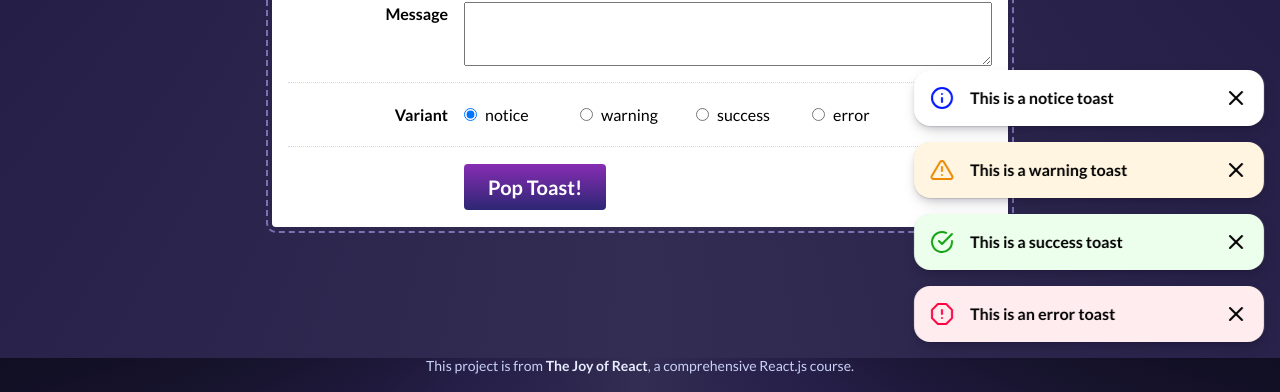
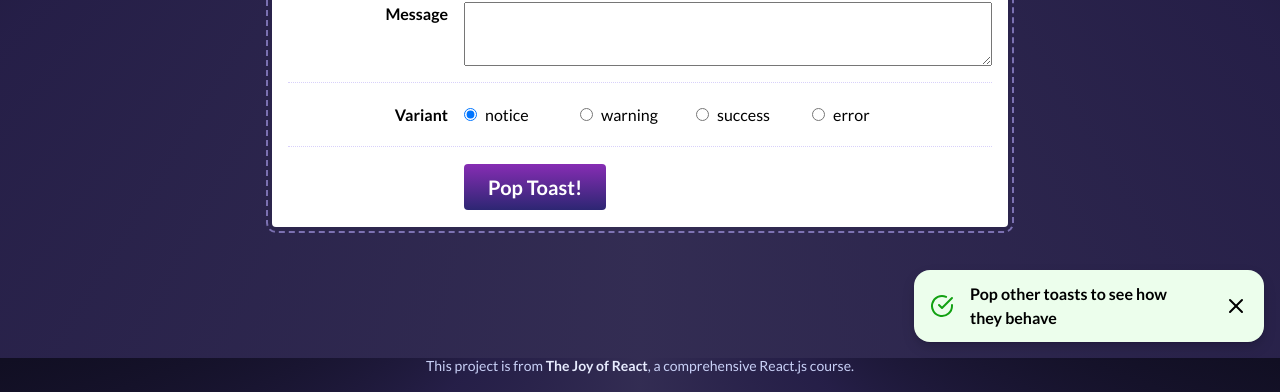
Before and after one commit to getoarmorina3/toast-playground, a React (Vite) app: page / in a window 1280 px wide. Shown: the part 442-834 px from the top of the page. Built offline with nearby package versions, Linux system fonts and the light colour scheme.

Commit message:
Update ToastProvider.js

```diff
--- a/src/components/ToastProvider/ToastProvider.js
+++ b/src/components/ToastProvider/ToastProvider.js
@@ -8,23 +8,8 @@ function ToastProvider({ children }) {
   const [toasts, setToasts] = React.useState([
     {
       id: crypto.randomUUID(),
-      message: 'This is a notice toast',
-      variant: 'notice',
-    },
-    {
-      id: crypto.randomUUID(),
-      message: 'This is a warning toast',
-      variant: 'warning',
-    },
-    {
-      id: crypto.randomUUID(),
-      message: 'This is a success toast',
+      message: 'Pop other toasts to see how they behave',
       variant: 'success',
-    },
-    {
-      id: crypto.randomUUID(),
-      message: 'This is an error toast',
-      variant: 'error',
     },
   ]);
 
```
